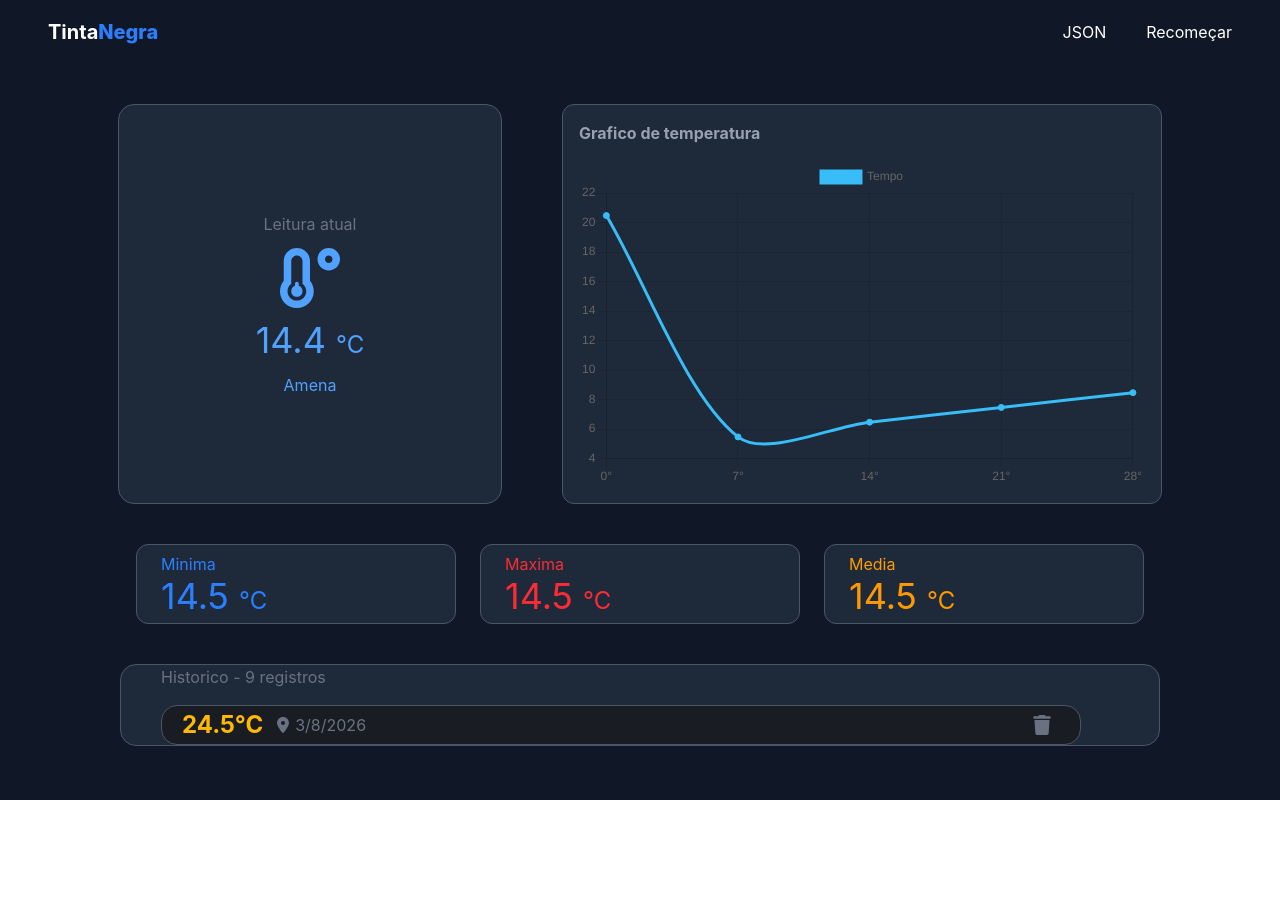
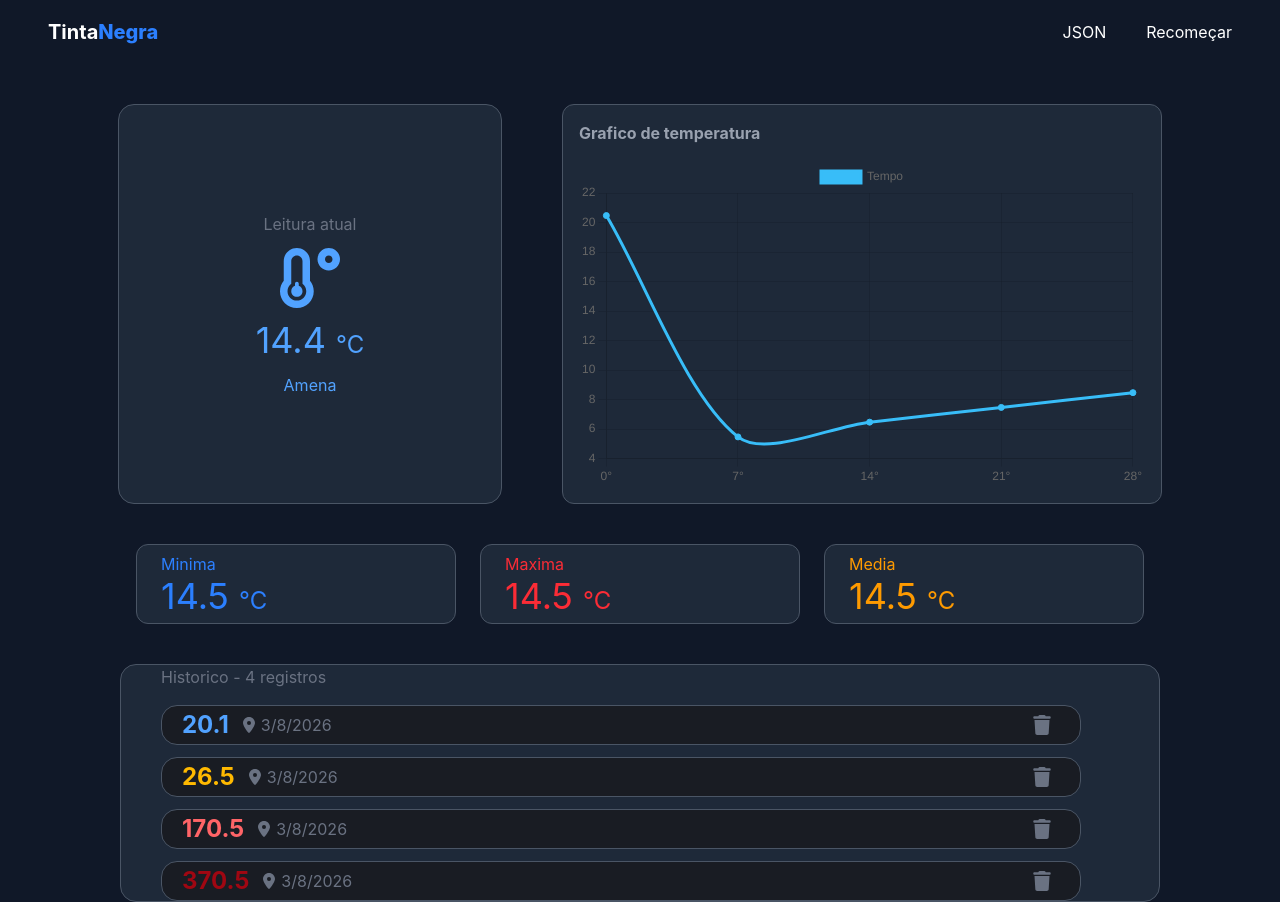
Before and after one commit to thiago-vieira2/Temp-Artic, a React (Vite) app: page / in a window 1280 px wide. Before the commit the page ends 800 px from the top, so only its background shows below. Built offline with nearby package versions, Linux system fonts and the light colour scheme.

Commit message:
Sistema de apagar e troca da coloração

```diff
--- a/src/Components/Cards/CardHistory/index.tsx
+++ b/src/Components/Cards/CardHistory/index.tsx
@@ -2,17 +2,29 @@ import { FaTrash } from "react-icons/fa6";
 import { FaLocationDot } from "react-icons/fa6";
 
 
-export default function CardHistory() {
+type HistoricProp = {
+    Temp: number,
+    onDelete: () => void
+}
+
+export default function CardHistory({Temp, onDelete } : HistoricProp    ) {
+
+    let TempColor  = ''
+
+    if (Temp < 25) TempColor = "text-blue-400"
+    else if (Temp > 25.5 && Temp < 160) TempColor = "text-amber-400 "
+    else if (Temp > 160 && Temp < 200) TempColor = "text-red-400 "
+    else TempColor = "text-red-800"
 
     const Hora = new Date()
     return (
         <div className="w-230 h-10 bg-[#191C23] rounded-2xl border border-gray-600 flex  items-center justify-between pl-5 pr-5 ">
             <div className="flex flex-row gap-3 items-center">
-                <h1 className="text-amber-400 font-bold text-2xl">24.5°C </h1>
+                <h1 className={`${TempColor} font-bold text-2xl`}>{Temp} </h1>
                 <p className="flex items-center gap-1 text-gray-500"><FaLocationDot /> {Hora.toLocaleDateString()}</p>
             </div>
 
-            <button className=" p-2 rounded-md text-gray-500 hover:text-red-600 hover:bg-red-50 active:bg-red-100 transition-colors duration-200">
+            <button onClick={onDelete} className=" p-2 rounded-md text-gray-500 hover:text-red-600 hover:bg-red-50 active:bg-red-100 transition-colors duration-200">
                 <FaTrash className="w-5 h-5" />
             </button>
         </div>
--- a/src/Components/Cards/CardMedium/index.tsx
+++ b/src/Components/Cards/CardMedium/index.tsx
@@ -1,4 +1,6 @@
 export default function Card_Mediun() {
+
+
     return (
 
         <div className="flex flex-col sm:flex-row lg:flex-row gap-4 md:gap-6 w-full justify-center items-center">
--- a/src/Components/Data/HistoricoTemp/index.tsx
+++ b/src/Components/Data/HistoricoTemp/index.tsx
@@ -1,15 +1,38 @@
+import { useState } from "react";
 import CardHistory from "../../Cards/CardHistory";
 
 
-export default function () {
+export default function HistoricoTemp() {
+
+    const [services, setServices] = useState([
+        {Temp: 20.1},
+        {Temp: 26.5},
+        {Temp: 170.5},
+        {Temp: 370.5}
+    ])
+
+    function Delete (index: number) {
+        const New = services.filter((_, i) => i !== index)
+        setServices(New)
+    }
+
     return (
         <div className="bg-gray-800 w-260 h-auto  rounded-2xl border border-gray-600 flex flex-col items-start justify-center gap-4 pl-10 ">
             <div>
-                <h1 className="text-gray-500">Historico - 9 registros</h1>
+                <h1 className="text-gray-500">Historico - {services.length} registros</h1>
             </div>
 
-            <div className="">
-                <CardHistory/>
+            <div className="flex flex-col gap-3">
+                {services.map((service, index) => {
+                    console.log(service)
+                    return (
+                        <CardHistory
+                            key={index}
+                            Temp={service.Temp}
+                            onDelete={() => Delete(index)}
+                        />
+                    )
+                })}
             </div>
         </div>
     );
```
Also changed, not shown: 1 other file (tests, documents, lock files or other folders).
